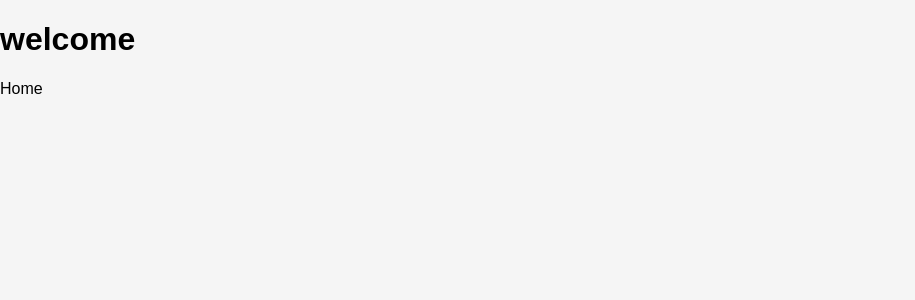
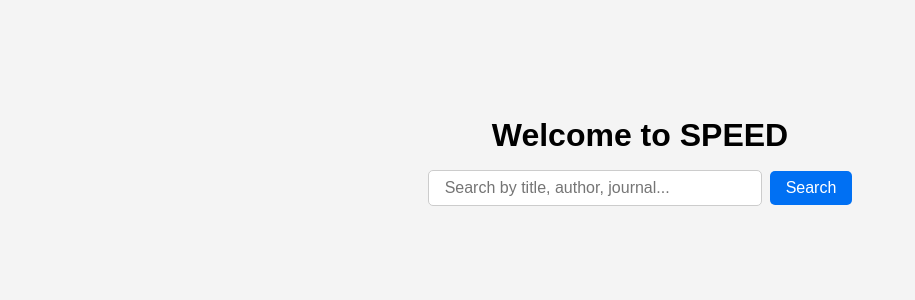
Before and after one commit to sueyan9/SPEED, a Next.js app in the folder frontend/: page / in a window 1280 px wide. Shown: the top 300 px of the page, without its empty margins (0-915 px from the left). Built offline with nearby package versions, Linux system fonts and the light colour scheme.

Commit message:
Search home page

```diff
--- /dev/null
+++ b/frontend/src/app/page.css
@@ -0,0 +1,63 @@
+.container {
+    display: flex;
+    flex-direction: column;
+    align-items: center;
+    padding-top: 12vh;
+    min-height: 100vh;
+    background-color: #f4f4f4;
+    font-family: sans-serif;
+}
+
+.search-box {
+    text-align: center;
+    margin-bottom: 2rem;
+}
+
+.search-box h1 {
+    margin-bottom: 1rem;
+}
+
+.search-box input {
+    padding: 0.5rem 1rem;
+    width: 300px;
+    font-size: 1rem;
+    border: 1px solid #ccc;
+    border-radius: 5px;
+    margin-right: 0.5rem;
+}
+
+.search-box button {
+    padding: 0.5rem 1rem;
+    font-size: 1rem;
+    background-color: #0070f3;
+    color: white;
+    border: none;
+    border-radius: 5px;
+    cursor: pointer;
+}
+
+.search-box button:disabled {
+    background-color: #aaa;
+    cursor: not-allowed;
+}
+
+.results ul {
+    list-style: none;
+    padding: 0;
+}
+
+.results li {
+    background-color: white;
+    margin: 0.5rem 0;
+    padding: 1rem;
+    border-radius: 8px;
+    box-shadow: 0px 2px 5px rgba(0, 0, 0, 0.1);
+    text-align: center;
+    width: 80vw;
+    max-width: 600px;
+}
+
+.error {
+    color: red;
+    margin-top: 0.5rem;
+}
--- a/frontend/src/app/page.jsx
+++ b/frontend/src/app/page.jsx
@@ -1,11 +1,64 @@
-import React from 'react';
+'use client';
 
-// app/page.tsx
+import React, { useState } from 'react';
+import './page.css';
+
 export default function HomePage() {
+    const [query, setQuery] = useState('');
+    const [results, setResults] = useState([]);
+    const [loading, setLoading] = useState(false);
+    const [error, setError] = useState(null);
+
+    async function handleSearch() {
+        if (!query.trim()) {
+            setResults([]);
+            return;
+        }
+
+        setLoading(true);
+        setError(null);
+
+        try {
+            const res = await fetch(`http://localhost:3005/api/submissions/search?q=${encodeURIComponent(query)}`);
+            if (!res.ok) throw new Error('Network error');
+            const data = await res.json();
+            setResults(data);
+        } catch (err) {
+            setError('Failed to fetch results');
+            setResults([]);
+        } finally {
+            setLoading(false);
+        }
+    }
+
     return (
-      <main>
-        <h1>welcome</h1>
-        <p>Home</p>
-      </main>
+        <main className="container">
+            <div className="search-box">
+                <h1>Welcome to SPEED</h1>
+                <input
+                    type="text"
+                    placeholder="Search by title, author, journal..."
+                    value={query}
+                    onChange={(e) => setQuery(e.target.value)}
+                    onKeyDown={(e) => e.key === 'Enter' && handleSearch()}
+                />
+                <button onClick={handleSearch} disabled={loading}>
+                    {loading ? 'Searching...' : 'Search'}
+                </button>
+                {error && <p className="error">{error}</p>}
+            </div>
+
+            <div className="results">
+                {results.length > 0 && (
+                    <ul>
+                        {results.map((item) => (
+                            <li key={item._id}>
+                                <strong>{item.title}</strong> — {item.authors} ({item.journal})
+                            </li>
+                        ))}
+                    </ul>
+                )}
+            </div>
+        </main>
     );
-  }
+}
```
Also changed, not shown: frontend/src/components/Sidebar.jsx (+4 -3 lines), 2 other files (tests, documents, lock files or other folders).
